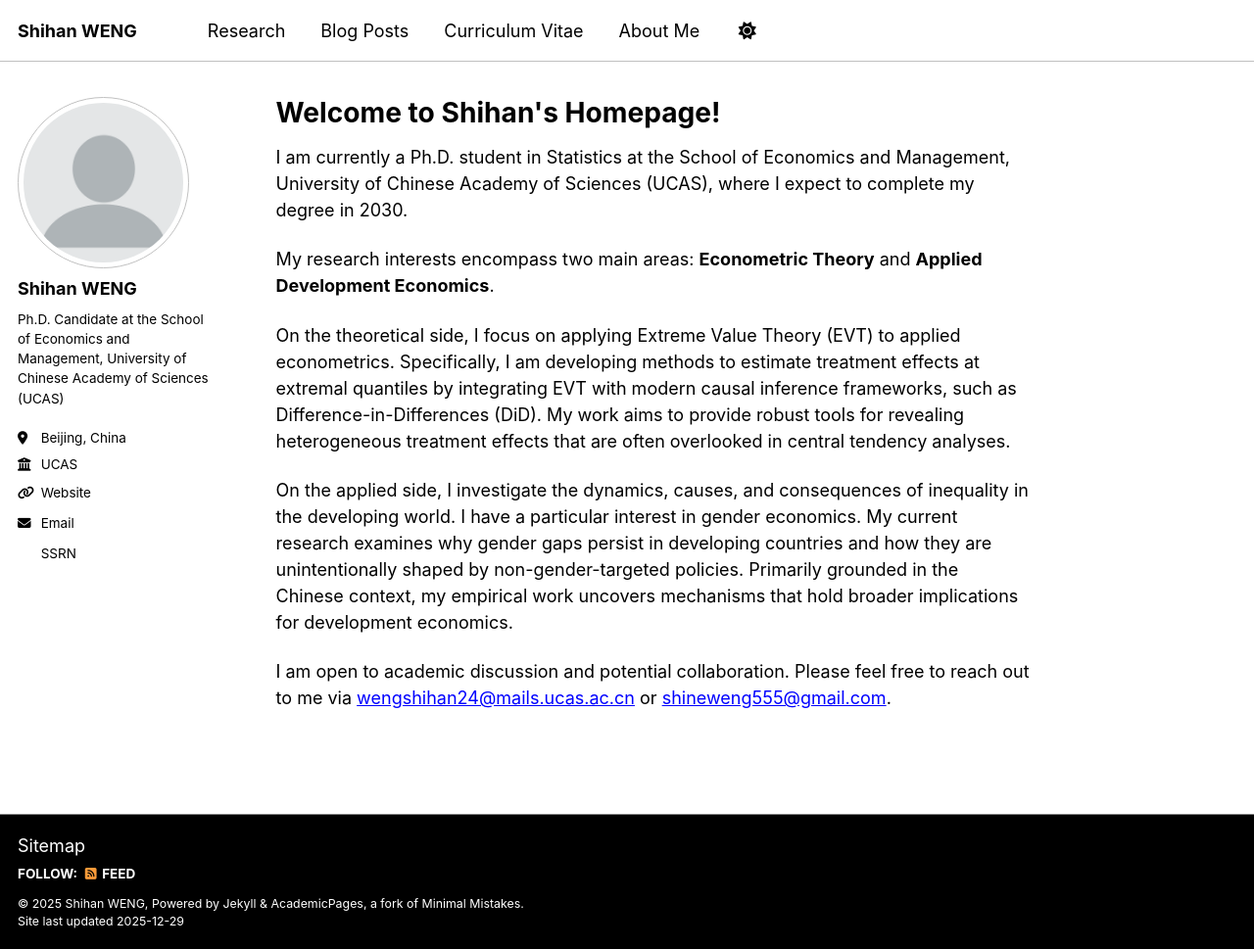
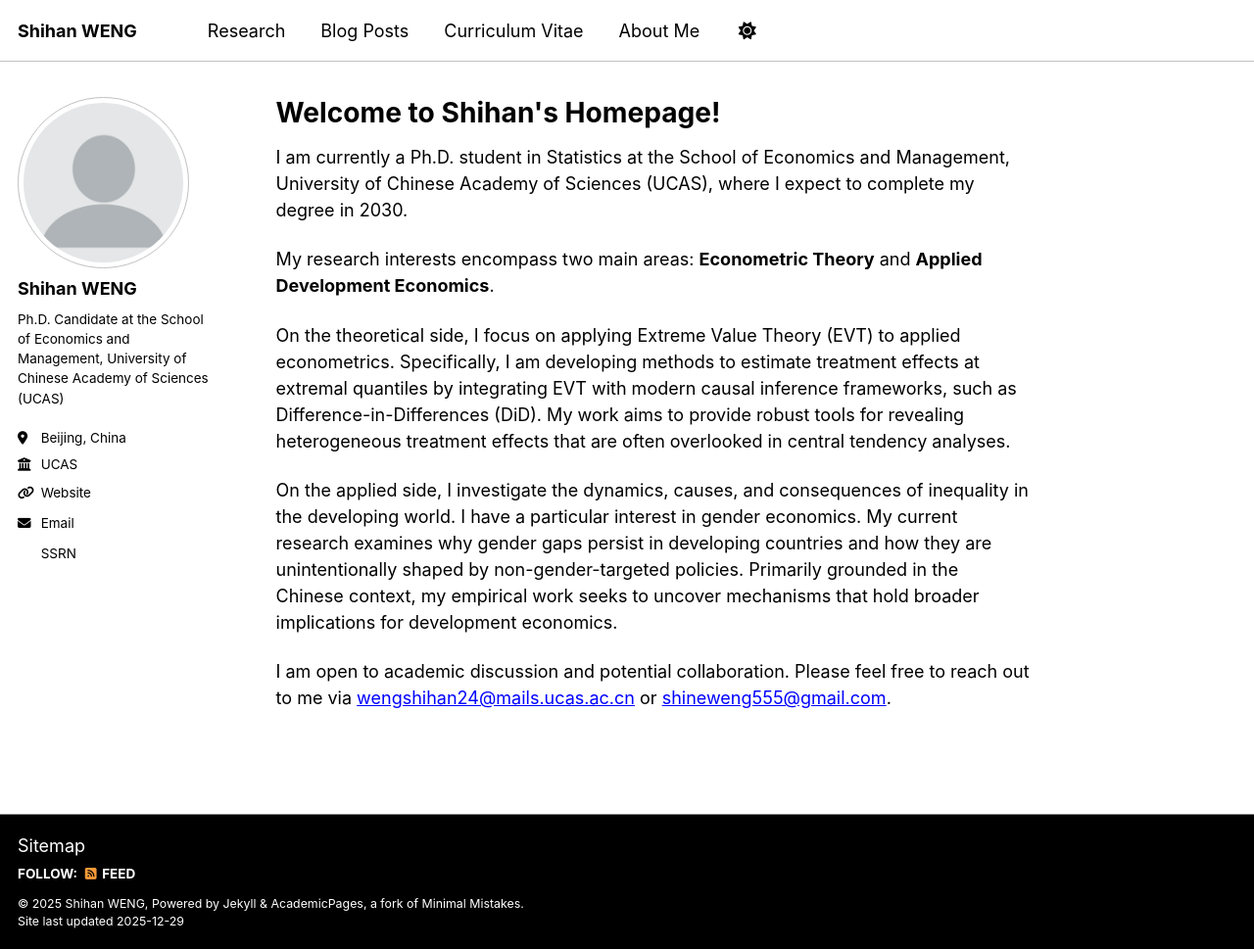
Before and after one commit to ShihanWENG/ShihanWENG.github.io, a Jekyll site: the page built from _pages/about.md, in a window 1280 px wide and 969 px high. Shown: the whole window at 98% size. Built offline with Jekyll 4.4.1, drawn with Linux system fonts in a browser that asks for light colours; some web fonts are replaced; a script bundle is joined from its source files by our own code; library files that are not in the unit come from our copies.

Commit message:
Update about.md

```diff
--- a/_pages/about.md
+++ b/_pages/about.md
@@ -13,6 +13,6 @@
 
 On the theoretical side, I focus on applying Extreme Value Theory (EVT) to applied econometrics. Specifically, I am developing methods to estimate treatment effects at extremal quantiles by integrating EVT with modern causal inference frameworks, such as Difference-in-Differences (DiD). My work aims to provide robust tools for revealing heterogeneous treatment effects that are often overlooked in central tendency analyses.
 
-On the applied side, I investigate the dynamics, causes, and consequences of inequality in the developing world. I have a particular interest in gender economics. My current research examines why gender gaps persist in developing countries and how they are unintentionally shaped by non-gender-targeted policies. Primarily grounded in the Chinese context, my empirical work uncovers mechanisms that hold broader implications for development economics.
+On the applied side, I investigate the dynamics, causes, and consequences of inequality in the developing world. I have a particular interest in gender economics. My current research examines why gender gaps persist in developing countries and how they are unintentionally shaped by non-gender-targeted policies. Primarily grounded in the Chinese context, my empirical work seeks to uncover mechanisms that hold broader implications for development economics.
 
 I am open to academic discussion and potential collaboration. Please feel free to reach out to me via [wengshihan24@mails.ucas.ac.cn](mailto:wengshihan24@mails.ucas.ac.cn) or [shineweng555@gmail.com](mailto:shineweng555@gmail.com).
```
